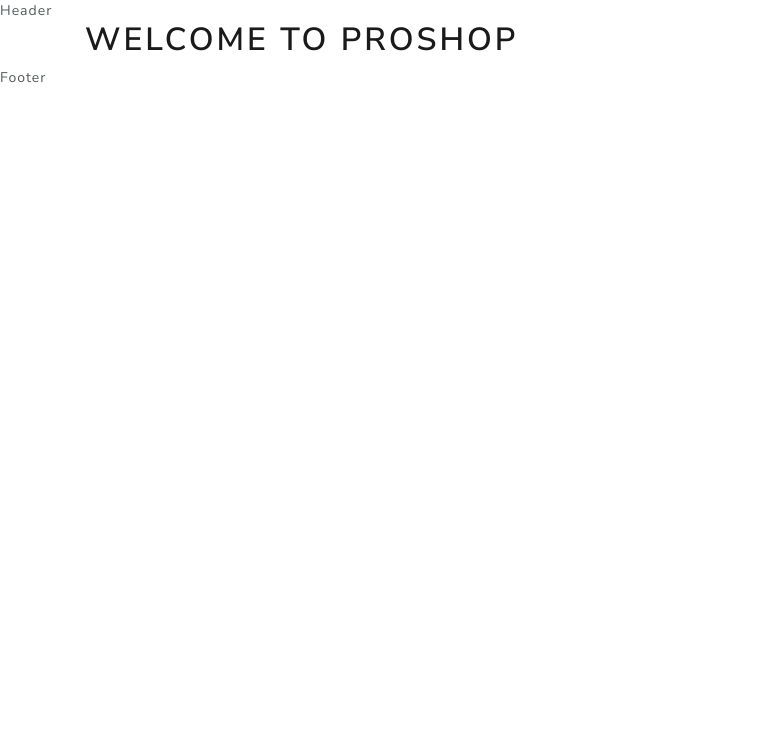
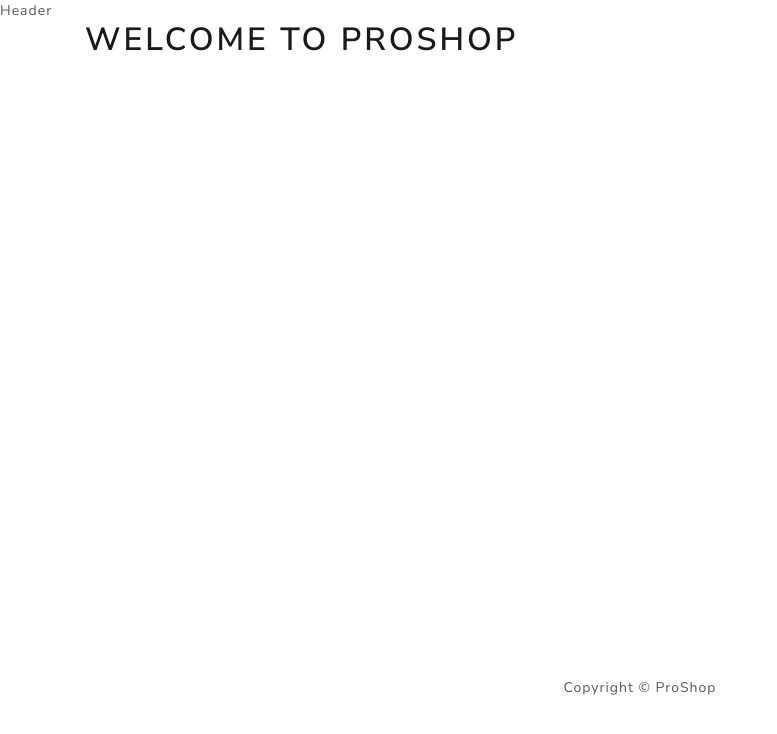
Before and after one commit to rjcrter11/ProShop, a React (Create React App) app in the folder frontend/: page / in a window 1280 px wide. Shown: the top 734 px of the page, without its empty margins (0-777 px from the left). Built offline with nearby package versions, Linux system fonts and the light colour scheme; the HTML template or start-up script is replaced by a standard one.

Commit message:
adds copyright for footer

```diff
--- a/frontend/src/components/Footer.js
+++ b/frontend/src/components/Footer.js
@@ -1,9 +1,16 @@
 import React from 'react'
+import { Container, Row, Col } from 'react-bootstrap';
 
 const Footer = () => {
     return (
         <footer>
-            Footer
+            <Container>
+                <Row>
+                    <Col className="text-center py-3">
+                        Copyright &copy; ProShop
+                  </Col>
+                </Row>
+            </Container>
         </footer>
     )
 }
--- a/frontend/src/index.css
+++ b/frontend/src/index.css
@@ -0,0 +1,3 @@
+main {
+  min-height: 80vh;
+}
```
Also changed, not shown: 1 other file (tests, documents, lock files or other folders).
